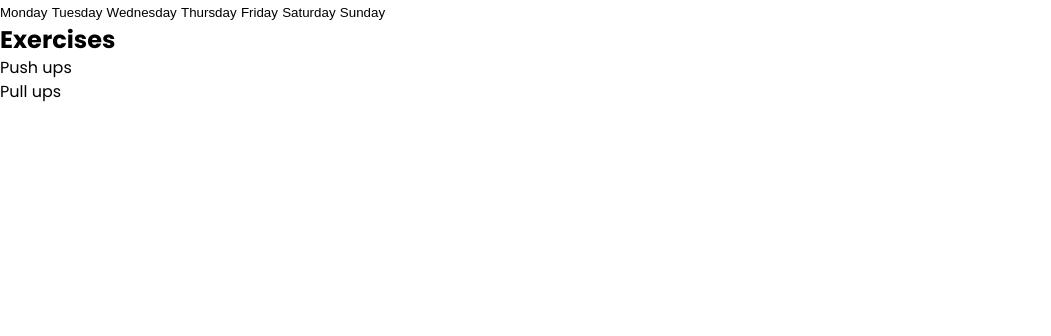
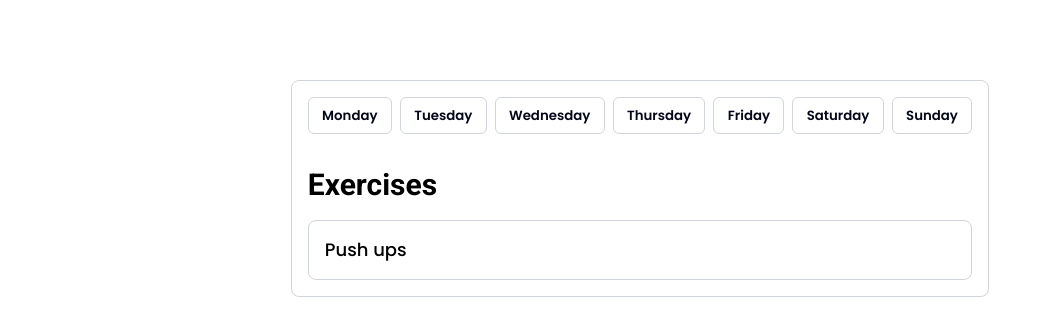
Before and after one commit to petrowic-n/Gym-App, a plain HTML site: page index.html in a window 1280 px wide. Shown: the whole page, without its empty margins (0-1051 px from the left). Drawn offline with Linux system fonts and the light colour scheme.

Commit message:
UI finished, CSS variables

```diff
--- a/css/style.css
+++ b/css/style.css
@@ -10,7 +10,13 @@
   --clr-green: rgb(6, 223, 114);
   --clr-green-light: rgb(185, 248, 207);
   --clr-gray: rgb(106, 114, 130);
+  --clr-gray-light: rgb(209, 213, 219);
+  --clr-slate: rgb(2, 6, 24);
 
+  /* font sizes */
+  --size-lg: 1.125rem;
+  --size-4xl: 2.25rem;
+  --size-3xl: 1.875rem;
 }
 
 *,
@@ -49,10 +55,6 @@ button {
   color: inherit;
 }
 
-strong {
-  color: var(--clr-indigo);
-}
-
 /* Scrollbar */
 body::-webkit-scrollbar {
   width: 8px;
@@ -63,6 +65,121 @@ body::-webkit-scrollbar-track {
 }
 
 body::-webkit-scrollbar-thumb {
-  background-color: var(--clr-rose);
-  outline: 1px solid var(--clr-rose);
+  background-color: var(--clr-green);
+  outline: 1px solid var(--clr-green);
 }
+
+main {
+  display: flex;
+  align-items: center;
+  justify-content: center;
+  margin-top: 5rem;
+  padding-inline: 0.5rem;
+}
+
+/* Utils */
+.container {
+  width: 100%;
+  margin-left: auto;
+  margin-right: auto;
+  padding: 1rem;
+  border: 1px solid var(--clr-gray-light);
+  border-radius: 8px;
+}
+
+.btn {
+  font-family: var(--font-text);
+  display: inline-block;
+  font-weight: 600;
+  text-decoration: none;
+  background-color: transparent;
+  color: var(--clr-slate);
+  padding: 0.5em 1em;
+  border-radius: 6px;
+  border: 1px solid var(--clr-gray-light);
+  transition: 0.3s ease;
+}
+
+.btn:hover,
+.btn:focus {
+  transform: translateY(-1px);
+  background-color: var(--clr-green-light);
+}
+
+.days-wrapper {
+  display: flex;
+  gap: 0.5rem;
+  flex-wrap: wrap;
+}
+
+.exercises-wrapper {
+  margin-top: 2rem;
+}
+
+.exercise {
+  padding: 1rem;
+  margin-top: 1rem;
+  border: 1px solid var(--clr-gray-light);
+  border-radius: 8px;
+  font-size: var(--size-lg);
+  font-weight: 500;
+}
+
+/*==== HEADINGS ====*/
+
+h1 {
+  font-size: var(--size-4xl);
+  font-weight: 500;
+}
+
+h2 {
+  font-size: var(--size-3xl);
+  font-family: var(--font-headings);
+}
+
+/*===== RESPONSIVE ======*/
+/* xs */
+@media (min-width: 475px) {
+  .container {
+    max-width: 475px;
+  }
+}
+
+/* sm */
+@media (min-width: 640px) {
+  .container {
+    max-width: 640px;
+  }
+}
+
+/* md */
+@media (min-width: 768px) {
+  .container {
+    max-width: 768px;
+  }
+}
+
+/* lg */
+@media (min-width: 1024px) {
+  .container {
+    max-width: 1024px;
+  }
+
+  .section {
+    margin-top: 10rem;
+  }
+}
+
+/* xl */
+@media (min-width: 1280px) {
+  .container {
+    max-width: 1280px;
+  }
+}
+
+/* 2xl */
+@media (min-width: 1536px) {
+  .container {
+    max-width: 1536px;
+  }
+}
--- a/index.html
+++ b/index.html
@@ -13,20 +13,19 @@
         <!-- Container-->
         <div class="container">
           <div class="days-wrapper">
-            <button>Monday</button>
-            <button>Tuesday</button>
-            <button>Wednesday</button>
-            <button>Thursday</button>
-            <button>Friday</button>
-            <button>Saturday</button>
-            <button>Sunday</button>
+            <button class="btn">Monday</button>
+            <button class="btn">Tuesday</button>
+            <button class="btn">Wednesday</button>
+            <button class="btn">Thursday</button>
+            <button class="btn">Friday</button>
+            <button class="btn">Saturday</button>
+            <button class="btn">Sunday</button>
           </div>
           <!-- Exercises -->
           <div class="exercises-wrapper">
             <h2>Exercises</h2>
             <div class="exercise">
               <p>Push ups</p>
-              <p>Pull ups</p>
             </div>
           </div>
         </div>
```
